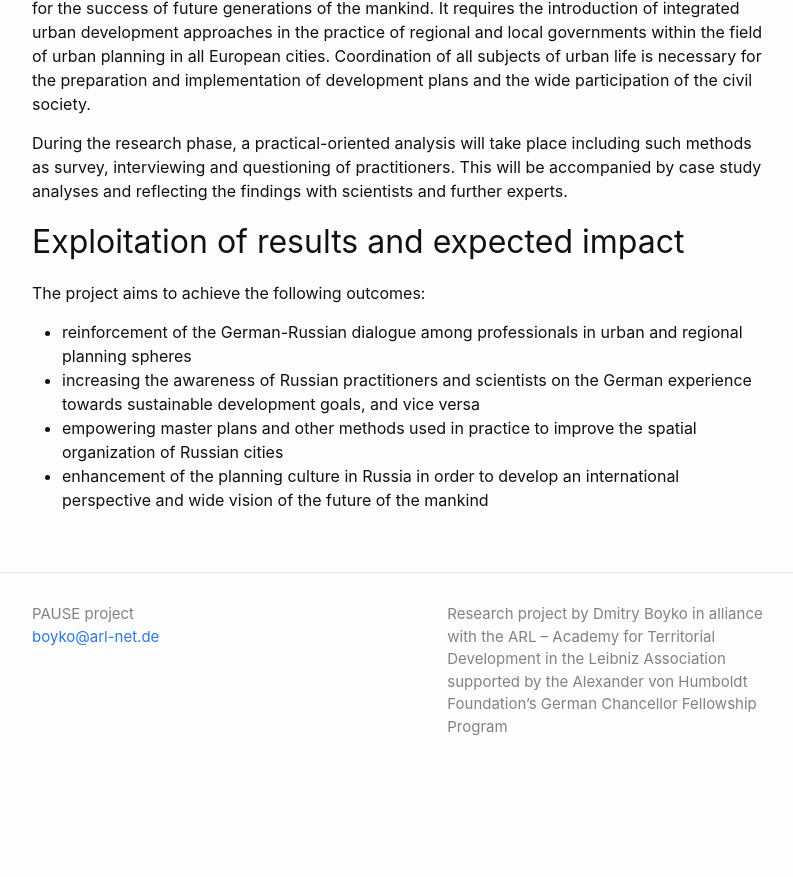
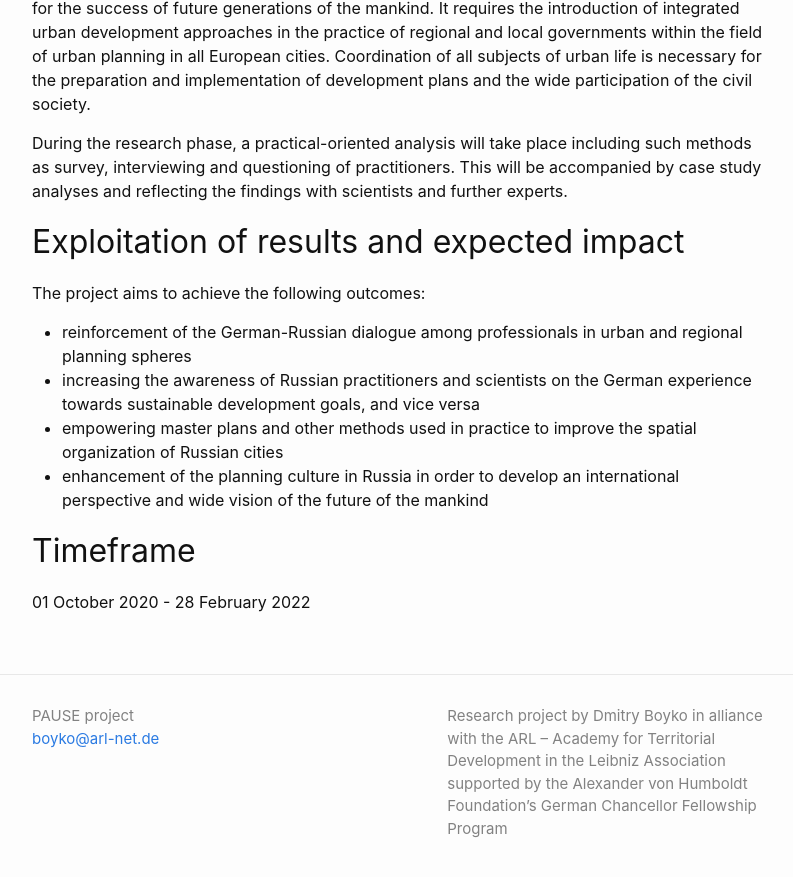
Before and after one commit to boikod/pause, a Jekyll site: the page built from index.md, in a window 1280 px wide and 900 px high, scrolled down 902 px. Shown: the top 877 px of the window, without its empty margins (238-1031 px from the left). Built offline with Jekyll 4.4.1, drawn with Linux system fonts in a browser that asks for light colours; our own code applies the rules of GitHub Pages for plain Markdown files; before the commit the page ends 1700 px from its top, so only the background shows below that.

Commit message:
Update index.md

```diff
--- a/index.md
+++ b/index.md
@@ -22,3 +22,6 @@ The project aims to achieve the following outcomes:
 - increasing the awareness of Russian practitioners and scientists on the German experience towards sustainable development goals, and vice versa
 - empowering master plans and other methods used in practice to improve the spatial organization of Russian cities
 - enhancement of the planning culture in Russia in order to develop an international perspective and wide vision of the future of the mankind
+
+## Timeframe
+01 October 2020 - 28 February 2022
```
